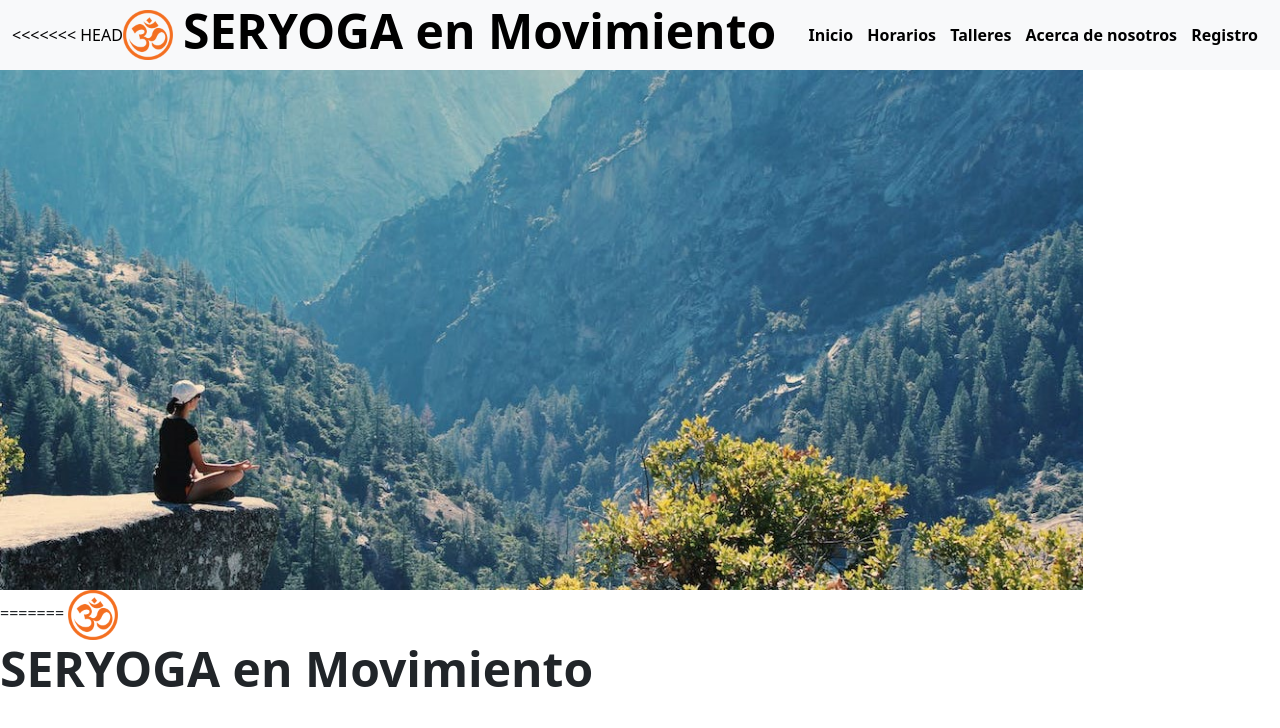
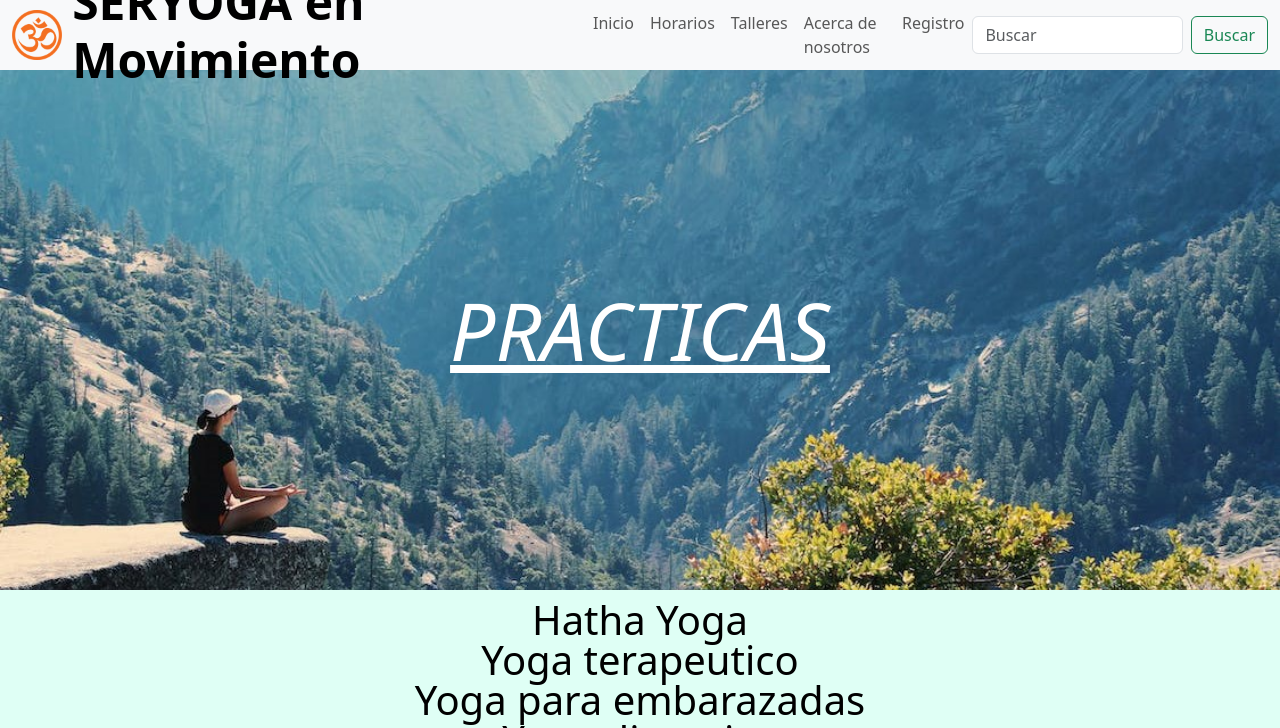
Before and after one commit to koziel55/PreEntrega2Koziel, a plain HTML site: page index.html in a window 1280 px wide. Shown: the top 728 px of the page. Drawn offline with nearby package versions, Linux system fonts and the light colour scheme.

Commit message:
Modificacion del inicio

```diff
--- a/index.html
+++ b/index.html
@@ -13,25 +13,6 @@
     <nav class="header navbar navbar-expand-lg bg-body-tertiary">
       <section class="container-fluid">
         <a href="./index.html" class="logoprincipal">
-<<<<<<< HEAD
-            <img src="./imagenes/img.png" alt="yogasalud" class="yogalogo">
-            <h1 class="nombrelogo">SERYOGA en Movimiento</h1>
-        </a>
-        <section>
-            <a href="#" class="linkprincipal">Inicio</a>
-            <a href="../html/horarios.html" class="linkprincipal">Horarios</a>
-            <a href="../html/talleres.html" class="linkprincipal">Talleres</a>
-            <a href="../html/acercadenosotros.html" class="linkprincipal">Acerca de nosotros</a>
-            <a href="../html/registro.html" class="linkprincipal">Registro</a>
-        </section>
-    </header>
-    <section>
-        <article>
-          <img src="./imagenes/yogaimagen.jpeg" class="imagendeyoga" alt="imagendeyoga">
-        </article>
-    </section>
-    <main>
-=======
          <img src="./imagenes/img.png" alt="yogasalud" class="yogalogo">
          <h1 class="nombrelogo">SERYOGA en Movimiento</h1>
          <button class="navbar-toggler" type="button" data-bs-toggle="collapse" data-bs-target="#navbarTogglerDemo02" aria-controls="navbarTogglerDemo02" aria-expanded="false" aria-label="Toggle navigation">
@@ -66,7 +47,6 @@
    </header>
    <main>
      <section class="imagendeyoga">
->>>>>>> develop
         <h2 class="h2">PRACTICAS</h2>
      </section>
           <a href="#hatha-yoga">Hatha Yoga</a>
```
